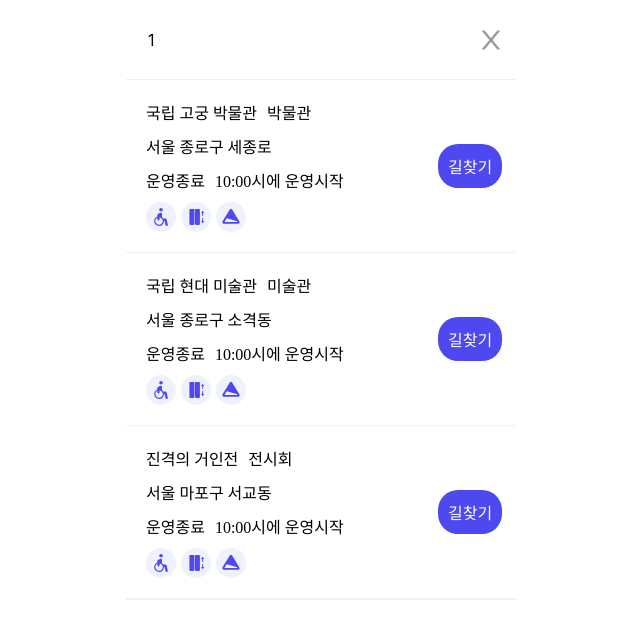
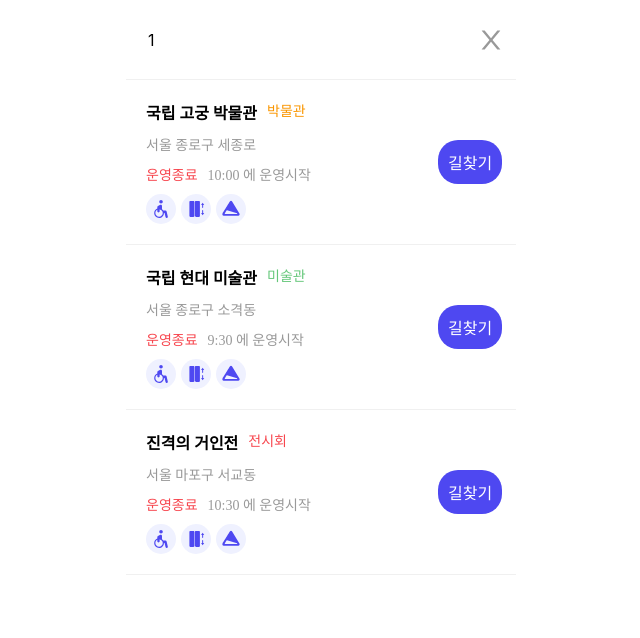
Before and after one commit to BFGGyu/BF-frontend, a Next.js app: page /search/1 in a window 1280 px wide. Shown: the top 638 px of the page, without its empty margins (319-959 px from the left). Built offline with nearby package versions, Linux system fonts and the light colour scheme; no server answers; a web font is replaced by a local one.

Commit message:
Feat: #11 - 인라인 스타일 styled-components 로 수정

```diff
--- a/pages/search/[result].tsx
+++ b/pages/search/[result].tsx
@@ -1,5 +1,6 @@
 import SearchBar from '@/components/common/SearchBar';
 import COLOR from '@/constants/colors';
+import FONT from '@/constants/fonts';
 import { GetServerSideProps } from 'next';
 import Image from 'next/image';
 import { useRouter } from 'next/router';
@@ -8,27 +9,29 @@ import styled from 'styled-components';
 
 const SearchResultIndex = ({ result }: { result: string }) => {
   const router = useRouter();
-
   const [searchResult, setSearchResult] = useState<string>('');
   const [searchList, setSearchList] = useState([
     {
       id: '0',
       name: '국립 고궁 박물관',
       type: '박물관',
-      location: '서울 종로구 세종로'
+      location: '서울 종로구 세종로',
+      startTimeAt: '10:00'
     },
     {
       id: '1',
       name: '국립 현대 미술관',
       type: '미술관',
-      location: '서울 종로구 소격동'
+      location: '서울 종로구 소격동',
+      startTimeAt: '9:30'
     },
 
     {
       id: '2',
       name: '진격의 거인전',
       type: '전시회',
-      location: '서울 마포구 서교동'
+      location: '서울 마포구 서교동',
+      startTimeAt: '10:30'
     }
   ]);
 
@@ -39,47 +42,31 @@ const SearchResultIndex = ({ result }: { result: string }) => {
   return (
     <>
       <SearchBar text={result} />
-      <div
-        style={{
-          display: 'flex',
-          flexDirection: 'column',
-          borderBottom: '1px solid black',
-          borderColor: COLOR.LINE
-        }}
-      >
+      <div>
         {searchList.map((result) => (
-          <div
-            key={result.id}
-            style={{ display: 'flex', borderBottom: '1px solid black', borderColor: COLOR.LINE }}
-          >
-            <div
-              style={{
-                display: 'flex',
-                flexBasis: '80%',
-                flexDirection: 'column',
-                gap: 10,
-                padding: 20
-              }}
-            >
-              <div style={{ display: 'flex', gap: 10 }}>
-                <div>{result.name}</div>
-                <div>{result.type}</div>
-              </div>
-              <div>{result.location}</div>
-              <div style={{ display: 'flex', gap: 10 }}>
-                <div>운영종료</div>
-                <div>10:00시에 운영시작</div>
-              </div>
+          <SearchListWrapper key={result.id}>
+            <LeftWrapper>
+              <PlaceHeadWrapper>
+                <PlaceName style={FONT.HEADLINE2}>{result.name}</PlaceName>
+                <PlaceType style={FONT.BODY2} type={result.type}>
+                  {result.type}
+                </PlaceType>
+              </PlaceHeadWrapper>
+              <PlaceLocation style={FONT.BODY2}>{result.location}</PlaceLocation>
+              <PlaceTimeWrapper style={FONT.BODY2}>
+                <div style={{ color: COLOR.RED }}>운영종료</div>
+                <div>{result.startTimeAt} 에 운영시작</div>
+              </PlaceTimeWrapper>
               <IconWrapper>
                 <Image src='/images/wheelChair.svg' width={30} height={30} />
                 <Image src='/images/elevator.svg' width={30} height={30} />
                 <Image src='/images/slope.svg' width={30} height={30} />
               </IconWrapper>
-            </div>
-            <div style={{ display: 'flex', alignItems: 'center' }}>
+            </LeftWrapper>
+            <RightWrapper>
               <RouteButton>길찾기</RouteButton>
-            </div>
-          </div>
+            </RightWrapper>
+          </SearchListWrapper>
         ))}
       </div>
     </>
@@ -100,6 +87,54 @@ const IconWrapper = styled.div`
   gap: 5px;
 `;
 
+const LeftWrapper = styled.div`
+  display: flex;
+  flex-basis: 80%;
+  flex-direction: column;
+  gap: 10px;
+  padding: 20px;
+`;
+
+interface PlaceTypeProps {
+  type: string;
+}
+
+type ObjType = {
+  [index: string]: string;
+};
+
+const TYPE_TO_COLOR: ObjType = {
+  박물관: COLOR.ORANGE,
+  미술관: COLOR.GREEN,
+  전시회: COLOR.RED
+};
+
+const PlaceType = styled.div<PlaceTypeProps>`
+  color: ${(props) => TYPE_TO_COLOR[props.type]};
+`;
+
+const PlaceHeadWrapper = styled.div`
+  display: flex;
+  gap: 10px;
+`;
+
+const PlaceName = styled.div``;
+
+const PlaceLocation = styled.div`
+  color: ${COLOR.GREY};
+`;
+
+const PlaceTimeWrapper = styled.div`
+  display: flex;
+  gap: 10px;
+  color: ${COLOR.GREY};
+`;
+
+const RightWrapper = styled.div`
+  display: flex;
+  align-items: center;
+`;
+
 const RouteButton = styled.div`
   background-color: ${COLOR.BLUE1};
   color: white;
@@ -110,6 +145,13 @@ const RouteButton = styled.div`
   display: flex;
   justify-content: center;
   align-items: center;
+  cursor: pointer;
+`;
+
+const SearchListWrapper = styled.div`
+  display: flex;
+  border-bottom: 1px solid black;
+  border-color: ${COLOR.LINE};
 `;
 
 export default SearchResultIndex;
```
